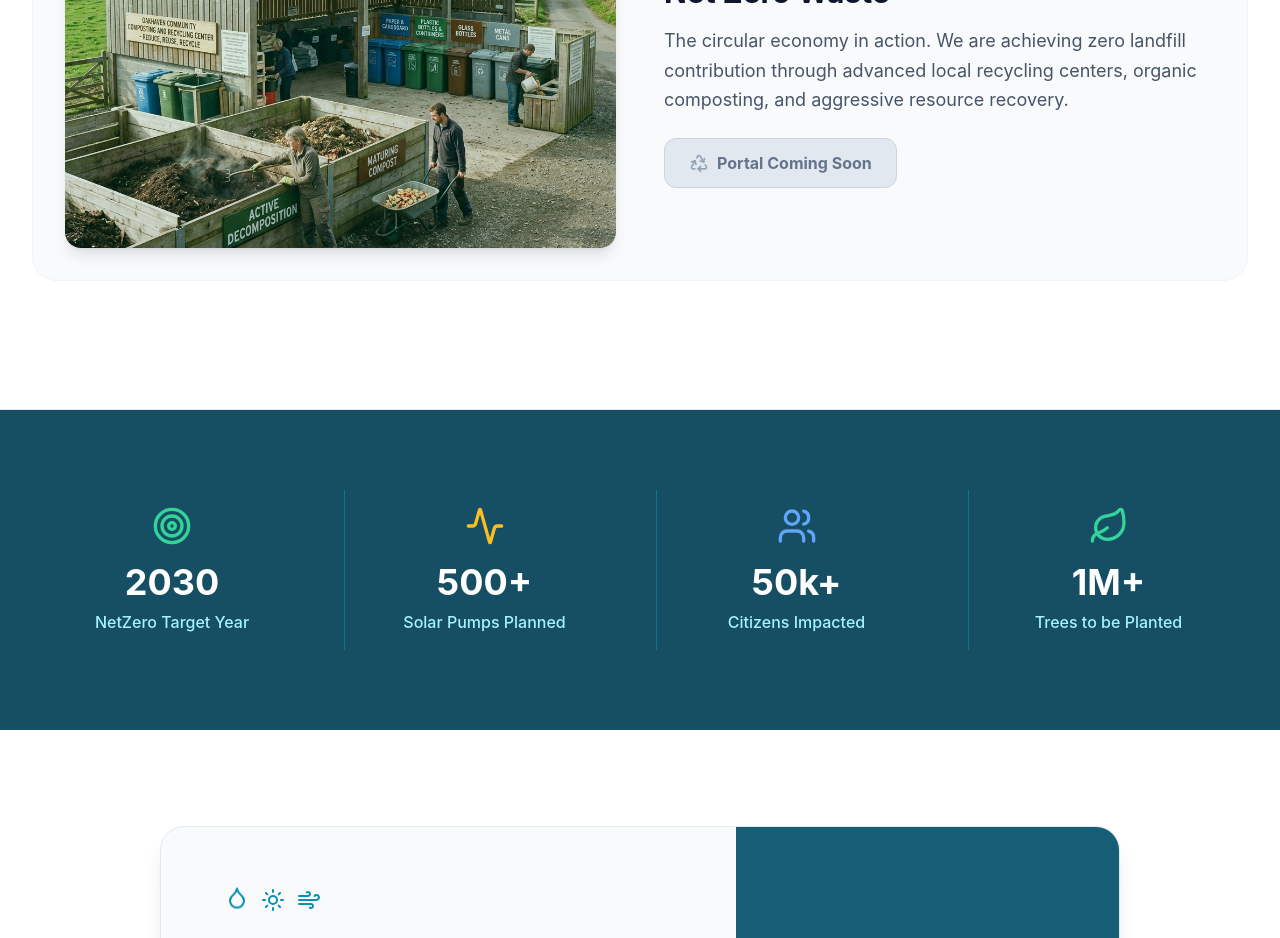
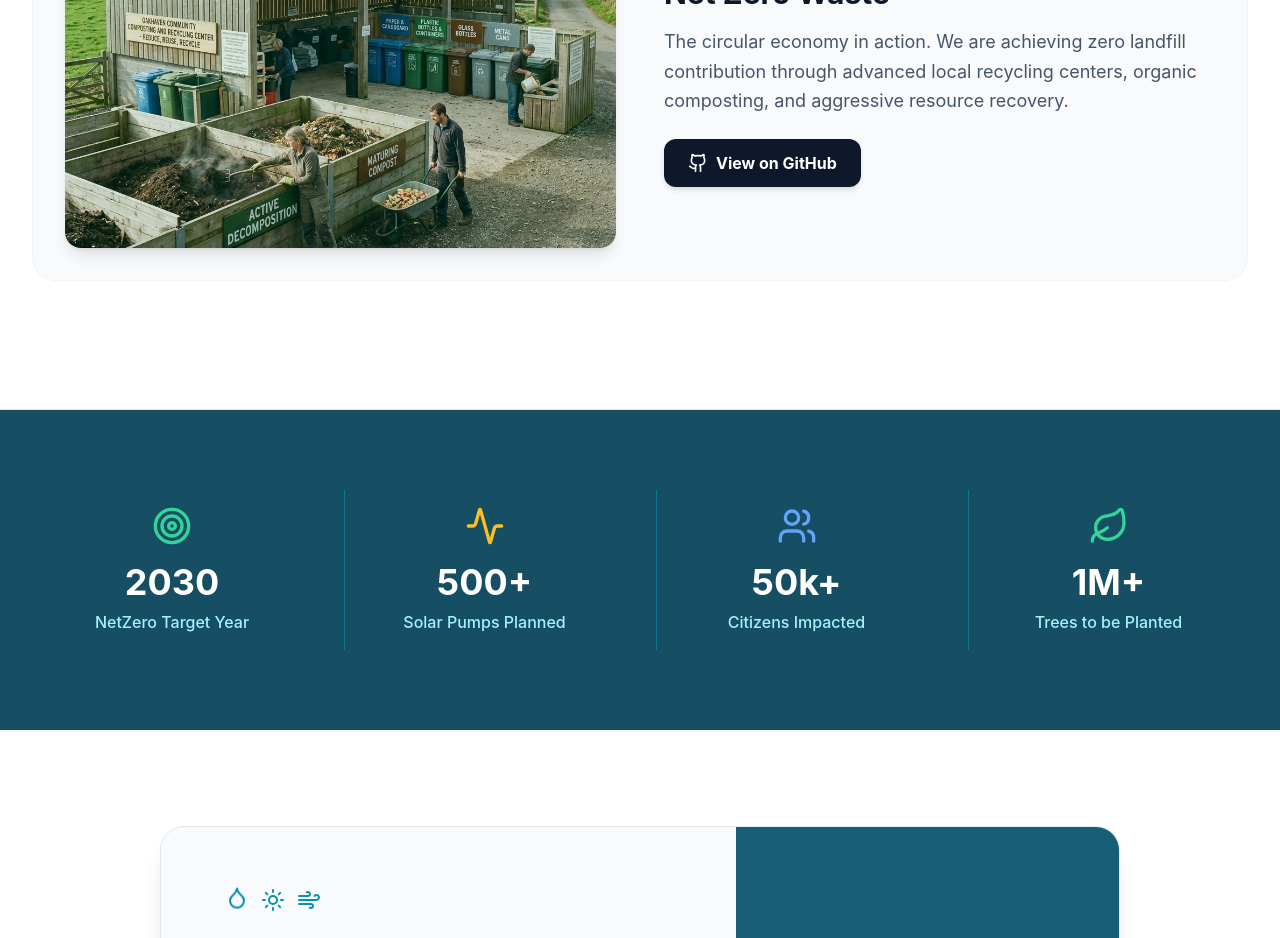
Before and after one commit to aivro348/kadav2, a React (Vite) app in the folder frontend/: page / in a window 1280 px wide. Shown: the part 4240-5178 px from the top of the page. Built offline with nearby package versions, Linux system fonts and the light colour scheme; no server answers.

Commit message:
Update 'Portal Coming Soon' to GitHub link in Net Zero Waste section

```diff
--- a/frontend/src/pages/Landing.jsx
+++ b/frontend/src/pages/Landing.jsx
@@ -4,7 +4,7 @@ import { motion } from 'framer-motion';
 import {
   ChevronDown, ArrowRight, Droplet, Sun, Wind,
   Leaf, Recycle, Target, Activity, Users, MapPin,
-  Mail, Globe, ShieldCheck, Menu, X
+  Mail, Globe, ShieldCheck, Menu, X, Github
 } from 'lucide-react';
 
 export default function Landing() {
@@ -414,10 +414,10 @@ export default function Landing() {
                 <p className="text-lg text-slate-600 mb-6 leading-relaxed">
                   The circular economy in action. We are achieving zero landfill contribution through advanced local recycling centers, organic composting, and aggressive resource recovery.
                 </p>
-                <button disabled className="inline-flex items-center px-6 py-3 rounded-xl bg-slate-200 text-slate-500 font-bold border border-slate-300 cursor-not-allowed">
-                  <Recycle className="mr-2 w-5 h-5 text-slate-400" />
-                  Portal Coming Soon
-                </button>
+                <a href="https://github.com" target="_blank" rel="noopener noreferrer" className="inline-flex items-center px-6 py-3 rounded-xl bg-slate-900 hover:bg-slate-800 text-white font-bold transition-all shadow-md hover:shadow-lg w-fit">
+                  <Github className="mr-2 w-5 h-5" />
+                  View on GitHub
+                </a>
               </div>
             </motion.div>
 
```
